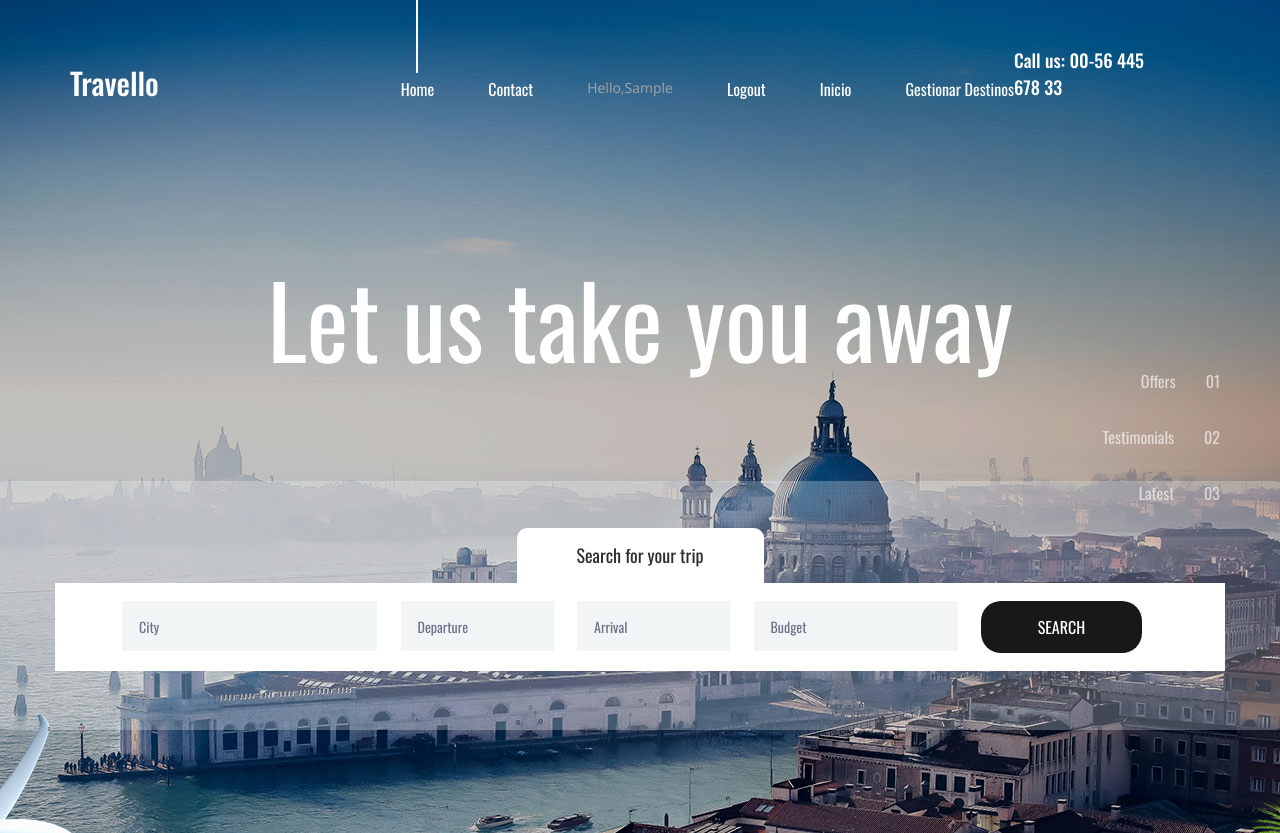
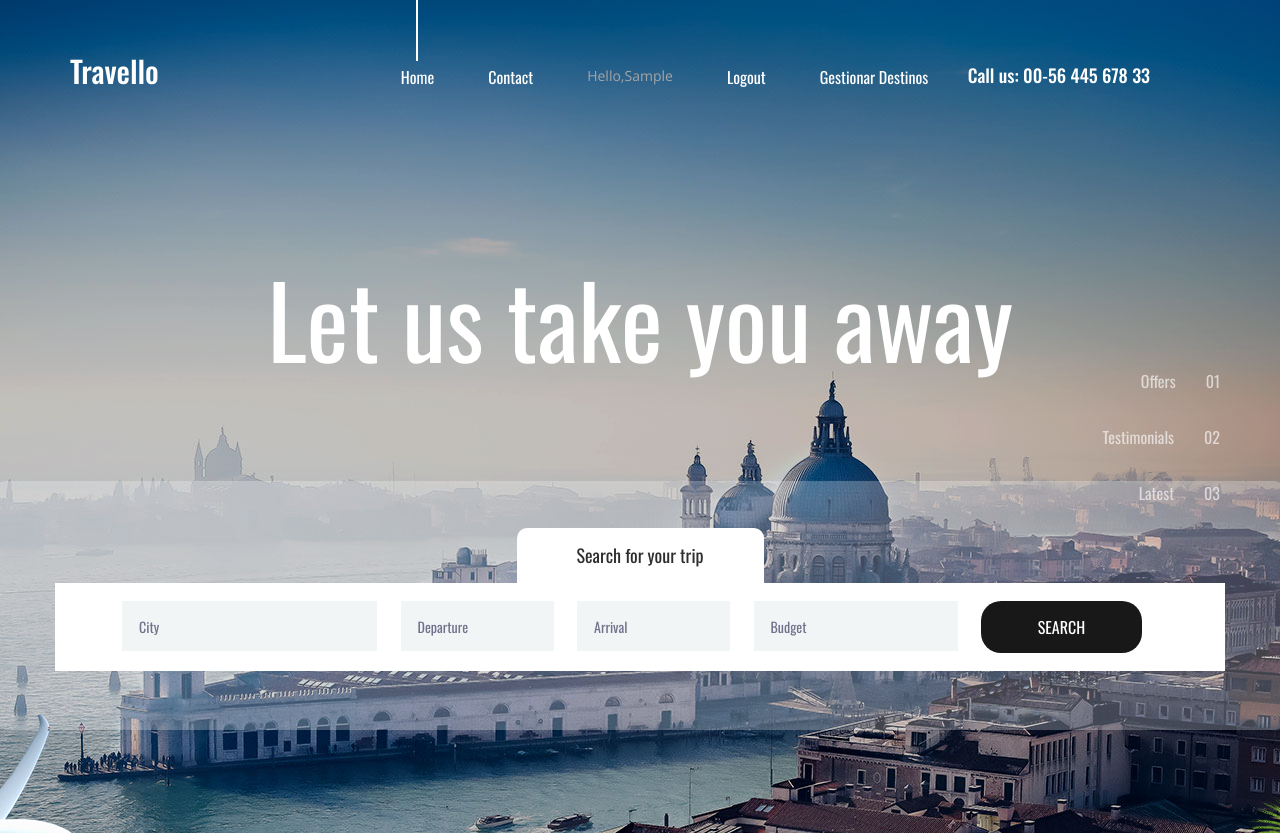
Before and after one commit to wilsonjosue/DjangoDestinosTuristicos, a Django app: page / in a window 1280 px wide. Shown: the top 833 px of the page. Run offline with Django 5.2, Linux system fonts and the light colour scheme; the visitor is signed in with stand-in values (Sample User, id 1); data that the repository does not hold is empty; some libraries are stand-ins or nearby versions.

Commit message:
Se elimina el boton del  index para regresar al inicio

```diff
--- a/templates/index.html
+++ b/templates/index.html
@@ -41,7 +41,6 @@
 									<li><a href="accounts/login">Login</a></li>
 									{% endif %}
 									{% if user.is_authenticated %}
-									<li><a href="{% url 'index' %}">Inicio</a></li>
 									<li><a href="{% url 'listarDestinos' %}">Gestionar Destinos</a></li>
 									{% endif %}
 								</ul>
```
